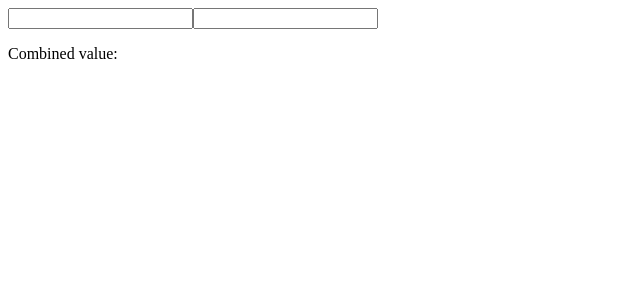
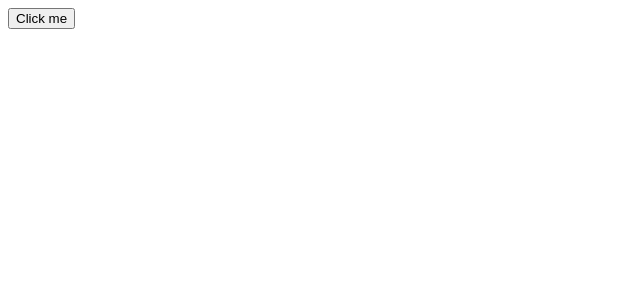
Before and after one commit to Dunridge/rxjs-tutorial, an Angular app: page / in a window 1280 px wide. Shown: the top 300 px of the page, without its empty margins (0-640 px from the left). Built offline with nearby package versions, Linux system fonts and the light colour scheme.

Commit message:
covered switch map

```diff
--- a/src/app/app.component.html
+++ b/src/app/app.component.html
@@ -1,5 +1,2 @@
 
-<input type="text" id="input1">
-<input type="text" id="input2">
-
-<p>Combined value: <span></span></p>
+<button>Click me</button>
--- a/src/app/app.component.ts
+++ b/src/app/app.component.ts
@@ -1,6 +1,6 @@
 import {Component, OnInit} from '@angular/core';
-import {fromEvent, of} from 'rxjs';
-import {debounceTime, distinctUntilChanged, map, mergeMap, pluck, reduce, scan} from 'rxjs/operators';
+import {fromEvent, interval, of} from 'rxjs';
+import {debounceTime, distinctUntilChanged, map, mergeMap, pluck, reduce, scan, switchMap} from 'rxjs/operators';
 
 @Component({
   selector: 'app-root',
@@ -14,23 +14,26 @@ export class AppComponent implements OnInit {
   }
 
   ngOnInit(): void {
-    const input1 = document.querySelector('#input1');
-    const input2 = document.querySelector('#input2');
+    const button = document.querySelector('button');
 
-    const span = document.querySelector('span');
+    const obs1 = fromEvent(button, 'click');
+    const obs2 = interval(1000);
 
-    const obs1 = fromEvent(input1, 'input');
-    const obs2 = fromEvent(input2, 'input');
+    // obs1.subscribe(
+    //   (event) => {
+    //     obs2.subscribe(
+    //       value => console.log(value)
+    //     );
+    //   }
+    // );
 
+    // now the switchMap allows us to call the value from the inner observable and cancel other's out
     obs1.pipe(
-      mergeMap(event1 => {
-        return obs2.pipe(
-          // @ts-ignore
-          map(event2 => event1.target.value + ' ' + event2.target.value)
-        );
-      })
-    ).subscribe(
-      combinedValue => span.textContent = combinedValue
-    );
+      switchMap(
+        event => {
+          return obs2;
+        }
+      )
+    ).subscribe(console.log);
   }
 }
```
